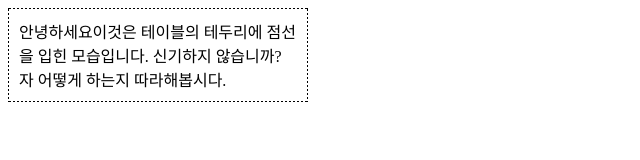
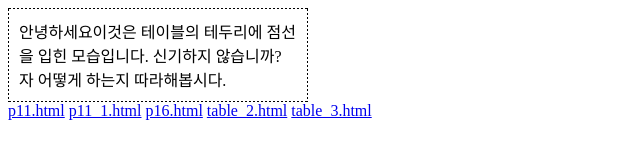
Before and after one commit to clickhd/clickhd, a plain HTML site: page index.html in a window 1280 px wide. Shown: the whole page, without its empty margins (0-640 px from the left). Drawn offline with Linux system fonts and the light colour scheme.

Commit message:
Update index.html

```diff
--- a/index.html
+++ b/index.html
@@ -40,5 +40,10 @@
 <td background="point44.gif"><img src="blank.gif" border=0></td>
 </tr>
 </table>
+  <a href="p11.html">p11.html</a>
+  <a href="p11_1.html">p11_1.html</a>
+  <a href="p16.html">p16.html</a>
+  <a href="table_2.html">table_2.html</a>
+  <a href="table_3.html">table_3.html</a>
 </BODY>
 </HTML>
```
